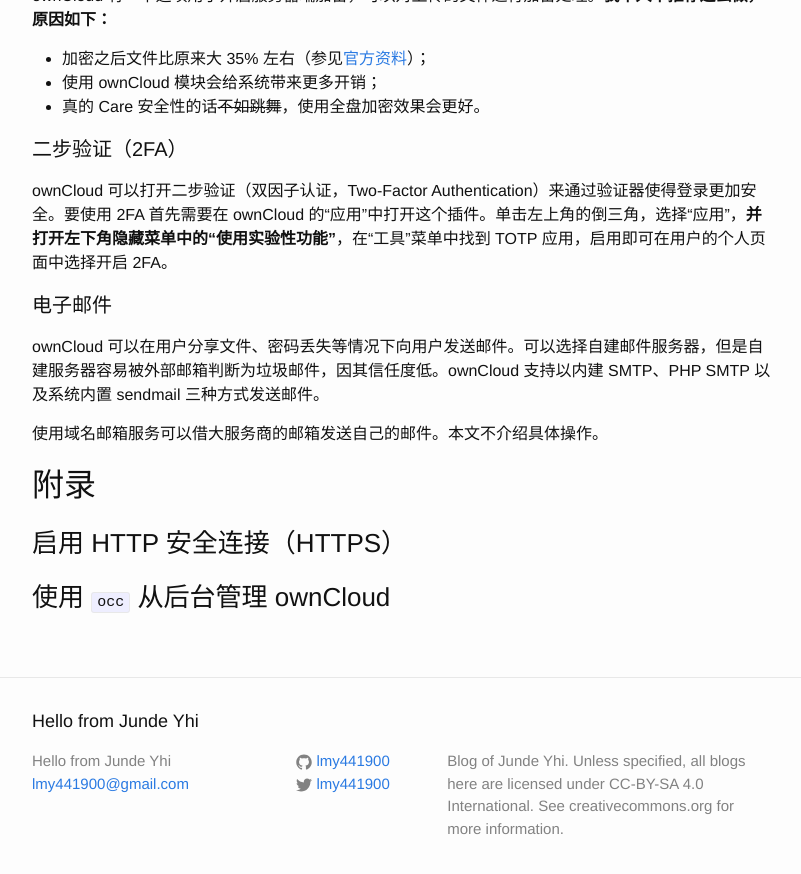
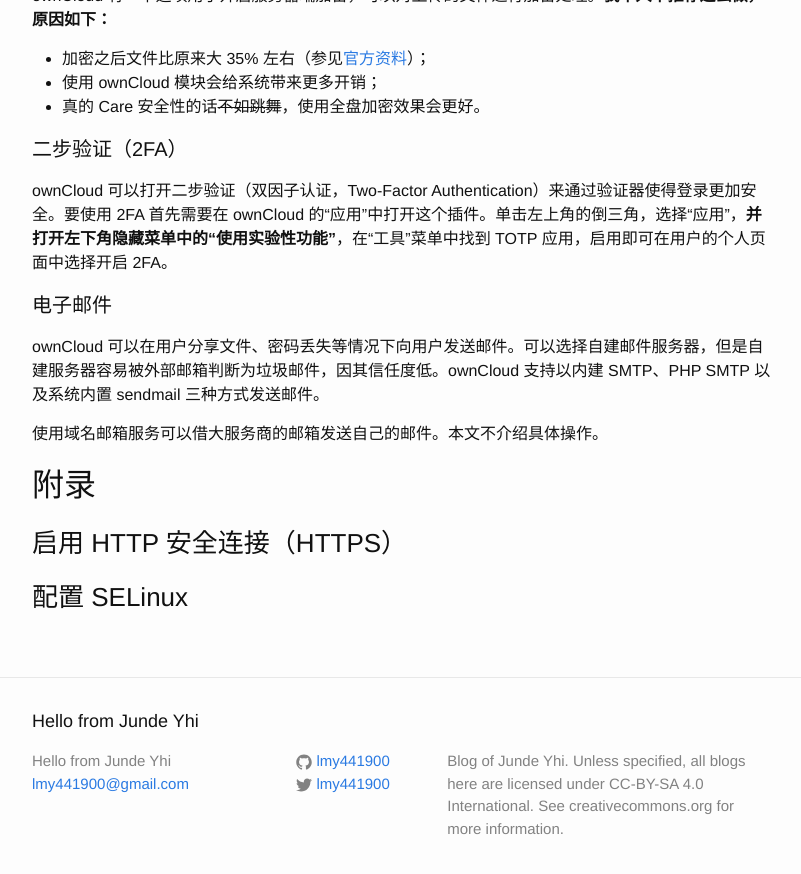
Before and after one commit to lmy441900/lmy441900.github.io, a Jekyll site: the page built from _posts/2016-08-06-how-to-setup-owncloud-on-a-single-server.md, in a window 1280 px wide and 900 px high, scrolled down 6583 px. Shown: the top 874 px of the window, without its empty margins (238-1039 px from the left). Built offline with Jekyll 4.4.1, drawn with Linux system fonts in a browser that asks for light colours.

Commit message:
change: remove `occ` usage and add SELinux config
Signed-off-by: Junde Yhi <lmy441900@gmail.com>

```diff
--- a/_posts/2016-08-06-how-to-setup-owncloud-on-a-single-server.md
+++ b/_posts/2016-08-06-how-to-setup-owncloud-on-a-single-server.md
@@ -319,4 +319,4 @@
 
 ### 启用 HTTP 安全连接（HTTPS）
 
-### 使用 `occ` 从后台管理 ownCloud
+### 配置 SELinux
```
